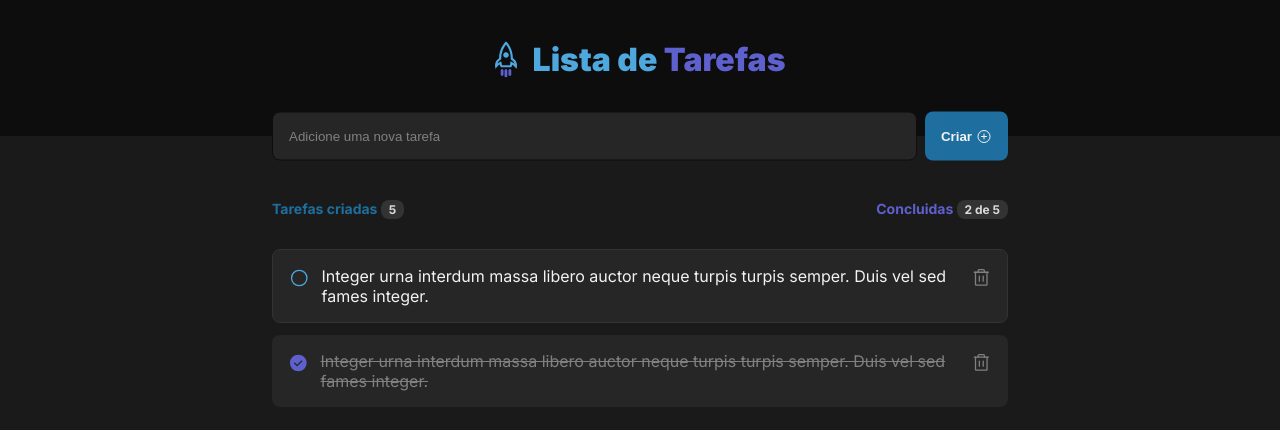
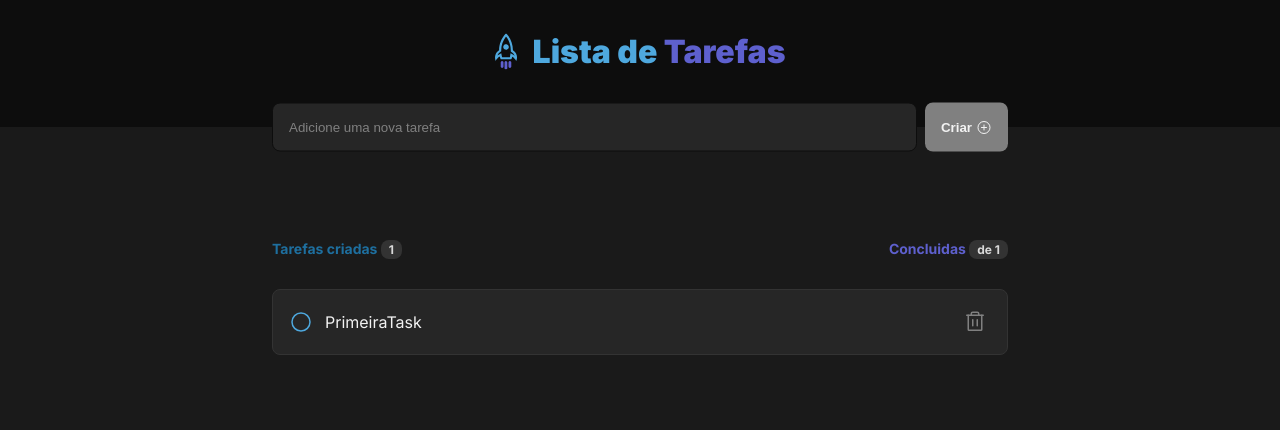
Before and after one commit to Emanuel-Boaventura/lista-de-tarefas, a React (Vite) app: page / in a window 1280 px wide. Shown: the top 430 px of the page. Built offline with nearby package versions, Linux system fonts and the light colour scheme.

Commit message:
refactor and create new task feature

```diff
--- a/package.json
+++ b/package.json
@@ -12,11 +12,13 @@
     "phosphor-react": "^1.4.1",
     "react": "^18.2.0",
     "react-dom": "^18.2.0",
-    "sass": "^1.56.1"
+    "sass": "^1.56.1",
+    "uuid": "^9.0.0"
   },
   "devDependencies": {
     "@types/react": "^18.0.24",
     "@types/react-dom": "^18.0.8",
+    "@types/uuid": "^8.3.4",
     "@vitejs/plugin-react": "^2.2.0",
     "typescript": "^4.6.4",
     "vite": "^3.2.3"
--- a/src/GlobalStyles.scss
+++ b/src/GlobalStyles.scss
@@ -17,10 +17,22 @@
 * {
   margin: 0;
   padding: 0;
-  box-sizing: border--box;
+  box-sizing: border-box;
 }
 
 body {
   background-color: var(--gray600);
-  font-family: 'Inter', sans--serif;
+  font-family: 'Inter', sans-serif;
 }
+
+body::-webkit-scrollbar {
+  width: 1rem;
+}
+
+body::-webkit-scrollbar-track {
+  background-color: var(--gray500);
+}
+
+body::-webkit-scrollbar-thumb {
+  background-color: var(--gray300);
+}
--- a/src/components/Header.module.scss
+++ b/src/components/Header.module.scss
@@ -5,51 +5,12 @@
   align-items: center;
   justify-content: center;
 
-  form {
-    transform: translateY(50%);
-    display: flex;
-    gap: 0.5rem;
-    min-width: 46rem;
-
-    input {
-      background-color: var(--gray500);
-      color: var(--gray100);
-      border-radius: 8px;
-      padding: 1rem;
-      border: 1px solid var(--gray700);
-      width: -webkit-fill-available;
-      &::placeholder {
-        color: var(--gray300);
-      }
-    }
-
-    button {
-      padding: 1rem;
-      background-color: var(--mainbluedark);
-      border-radius: 8px;
-      border: none;
-      color: var(--gray100);
-      font-weight: 700;
-      gap: 0.25rem;
-      cursor: pointer;
-
-      display: flex;
-      align-items: center;
-      justify-content: center;
-      transition: all 0.2s;
-
-      &:hover {
-        background-color: var(--mainblue);
-      }
-    }
-  }
-
   .pageLogo {
     display: flex;
     justify-content: center;
     gap: 1rem;
-    padding-top: 2.5rem;
-    padding-bottom: 0.5rem;
+    padding-top: 2rem;
+    padding-bottom: 3.5rem;
   }
 
   .title {
--- a/src/components/Header.tsx
+++ b/src/components/Header.tsx
@@ -1,8 +1,8 @@
 import RocketLogo from '../assets/rocket-logo.svg';
 import styles from './Header.module.scss';
-import { PlusCircle } from 'phosphor-react';
 
 const Header = () => {
+
   return (
     <div className={styles.header}>
       <div className={styles.pageLogo}>
@@ -11,13 +11,6 @@ const Header = () => {
           Lista de <span>Tarefas</span>
         </h1>
       </div>
-      <form>
-          <input placeholder='Adicione uma nova tarefa' type='text' />
-        <button type='submit'>
-          Criar
-          <PlusCircle size={16} />
-        </button>
-      </form>
     </div>
   );
 };
--- a/src/components/Tasks.module.scss
+++ b/src/components/Tasks.module.scss
@@ -4,10 +4,14 @@
   border-radius: 8px;
   border: 1px solid var(--gray400);
   display: flex;
-  justify-content: space-between;
+  align-items: center;
   gap: 0.75rem;
   padding: 1rem;
   color: var(--gray100);
+
+  .taskContent {
+    max-width: 85%;
+  }
 
   .checkIcon {
     cursor: pointer;
@@ -23,9 +27,9 @@
   .trashIcon {
     cursor: pointer;
     color: var(--gray300);
+    border-radius: 8px;
     padding: 0.25rem;
-    border-radius: 8px;
-    transform: translate(0.25rem, -0.25rem);
+    margin-left: auto;
 
     &:hover {
       background-color: var(--gray400);
--- a/src/components/Tasks.tsx
+++ b/src/components/Tasks.tsx
@@ -4,15 +4,22 @@ import styles from './Tasks.module.scss';
 
 interface TasksProps {
   completed?: boolean;
-  content: string;
+  taskContent: string;
+  onDeleteTask: (id: string) => void;
+  onMarkAsCompleteTask: (id: string) => void;
 }
 
-const Tasks = ({ completed, content }: TasksProps) => {
+const Tasks = ({
+  completed,
+  taskContent,
+  onDeleteTask,
+  onMarkAsCompleteTask,
+}: TasksProps) => {
   if (completed) {
     return (
       <div className={styles.taskCompleted}>
         <CheckCircle weight='fill' className={styles.checkIcon} size={24} />
-        {content}
+        {taskContent}
         <Trash className={styles.trashIcon} size={24} />
       </div>
     );
@@ -20,8 +27,8 @@ const Tasks = ({ completed, content }: TasksProps) => {
     return (
       <div className={styles.task}>
         <Circle className={styles.checkIcon} size={24} />
-        {content}
-        <Trash className={styles.trashIcon} size={24} />
+        <p className={styles.taskContent}>{taskContent}</p>
+        <Trash className={styles.trashIcon} size={32} />
       </div>
     );
   }
--- a/src/components/TodoList.module.scss
+++ b/src/components/TodoList.module.scss
@@ -1,11 +1,56 @@
 .content {
   margin: 0 auto;
-  margin-top: 4rem;
 
   display: flex;
   flex-direction: column;
   align-items: center;
   max-width: 46rem;
+
+  form {
+    transform: translateY(-50%);
+    display: flex;
+    gap: 0.5rem;
+    min-width: 46rem;
+
+    margin-bottom: 4rem;
+
+    input {
+      background-color: var(--gray500);
+      color: var(--gray100);
+      border-radius: 8px;
+      padding: 1rem;
+      border: 1px solid var(--gray700);
+      width: -webkit-fill-available;
+      &::placeholder {
+        color: var(--gray300);
+      }
+    }
+
+    button {
+      padding: 1rem;
+      background-color: var(--mainbluedark);
+      border-radius: 8px;
+      border: none;
+      color: var(--gray100);
+      font-weight: 700;
+      gap: 0.25rem;
+      cursor: pointer;
+
+      display: flex;
+      align-items: center;
+      justify-content: center;
+      transition: all 0.2s;
+
+      &:hover {
+        background-color: var(--mainblue);
+      }
+
+      &:disabled {
+        background-color: var(--gray300);
+        cursor: default;
+      }
+    }
+  }
 
   header {
     display: flex;
@@ -46,7 +91,7 @@
     display: flex;
     flex-direction: column;
     gap: 0.75rem;
+    width: 100%;
+  }
 
-
-  }
 }
--- a/src/components/TodoList.tsx
+++ b/src/components/TodoList.tsx
@@ -1,24 +1,77 @@
+import { PlusCircle } from 'phosphor-react';
+import { ChangeEvent, FormEvent, useState } from 'react';
+import { v4 as uuid } from 'uuid';
 import Tasks from './Tasks';
 
 import styles from './TodoList.module.scss';
 
 const TodoList = () => {
-  const content =
-    'Integer urna interdum massa libero auctor neque turpis turpis semper. Duis vel sed fames integer.';
+  const [tasks, setTasks] = useState([
+    {
+      taskID: uuid(),
+      taskContent: 'PrimeiraTask',
+    },
+  ]);
+  const [newTask, setNewTask] = useState('');
+
+  const isNewTaskEmpty = newTask.length === 0;
+
+  function markAsCompleteTask() {
+    console.log('Completei essa');
+  }
+
+  function deleteTask() {
+    console.log('Deleta essa');
+  }
+
+  function handleNewTask(e: FormEvent) {
+    e.preventDefault();
+
+    setTasks([...tasks, { taskID: uuid(), taskContent: newTask }]);
+    setNewTask('');
+  }
+
+  function handleTaskContentChange(e: ChangeEvent<HTMLInputElement>) {
+    setNewTask(e.target.value);
+  }
 
   return (
     <div className={styles.content}>
+      <form onSubmit={handleNewTask}>
+        <input
+          onChange={handleTaskContentChange}
+          value={newTask}
+          placeholder='Adicione uma nova tarefa'
+          type='text'
+        />
+        <button disabled={isNewTaskEmpty} type='submit'>
+          Criar
+          <PlusCircle size={16} />
+        </button>
+      </form>
       <header>
         <p className={styles.createdTasks}>
-          Tarefas criadas <span className={styles.createdTasksNumber}>5</span>
+          Tarefas criadas{' '}
+          <span className={styles.createdTasksNumber}>{tasks.length}</span>
         </p>
         <p className={styles.completedTasks}>
-          Concluidas <span className={styles.completedTasksNumber}>2 de 5</span>
+          Concluidas{' '}
+          <span className={styles.completedTasksNumber}>
+            {} de {tasks.length}
+          </span>
         </p>
       </header>
       <main className={styles.taskContainer}>
-        <Tasks content={content} />
-        <Tasks content={content} completed={true} />
+        {tasks.map(({ taskContent, taskID }) => {
+          return (
+            <Tasks
+              key={taskID}
+              taskContent={taskContent}
+              onDeleteTask={deleteTask}
+              onMarkAsCompleteTask={markAsCompleteTask}
+            />
+          );
+        })}
       </main>
     </div>
   );
```
Also changed, not shown: 1 other file (tests, documents, lock files or other folders).
